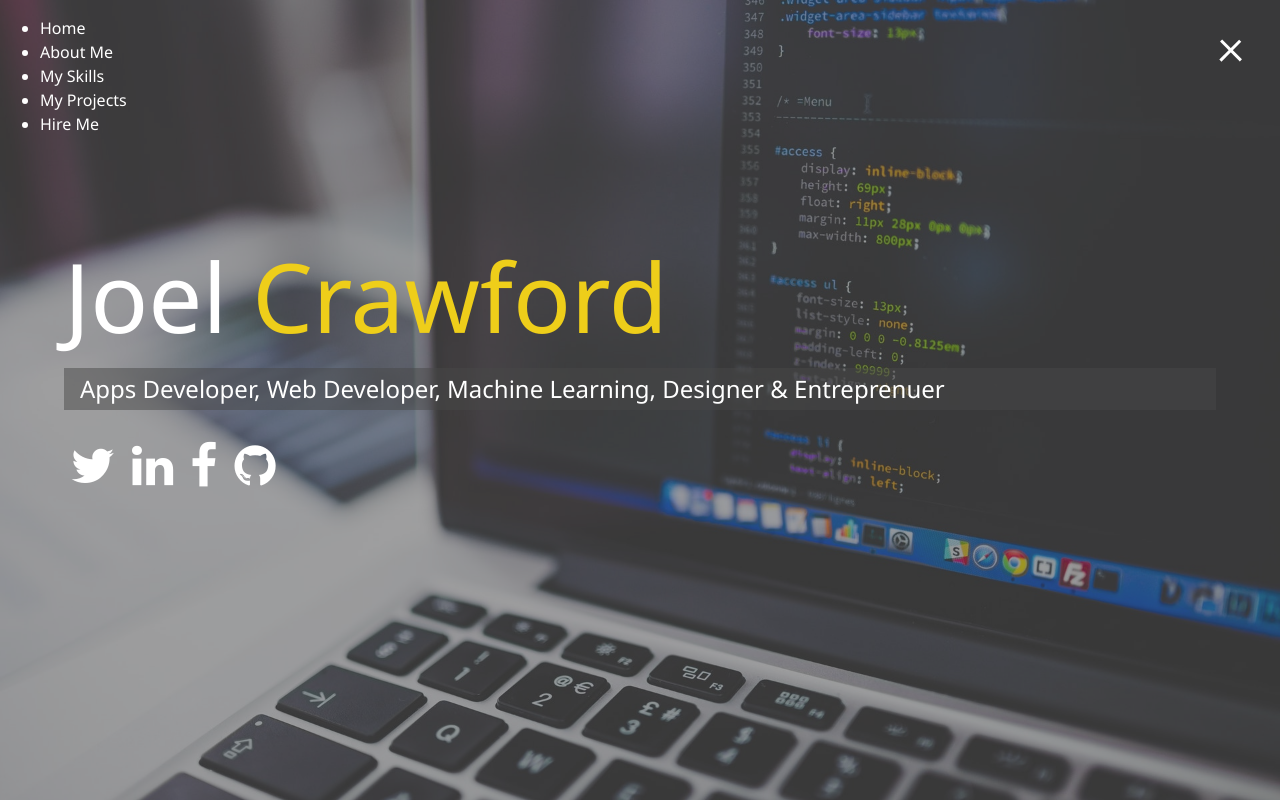
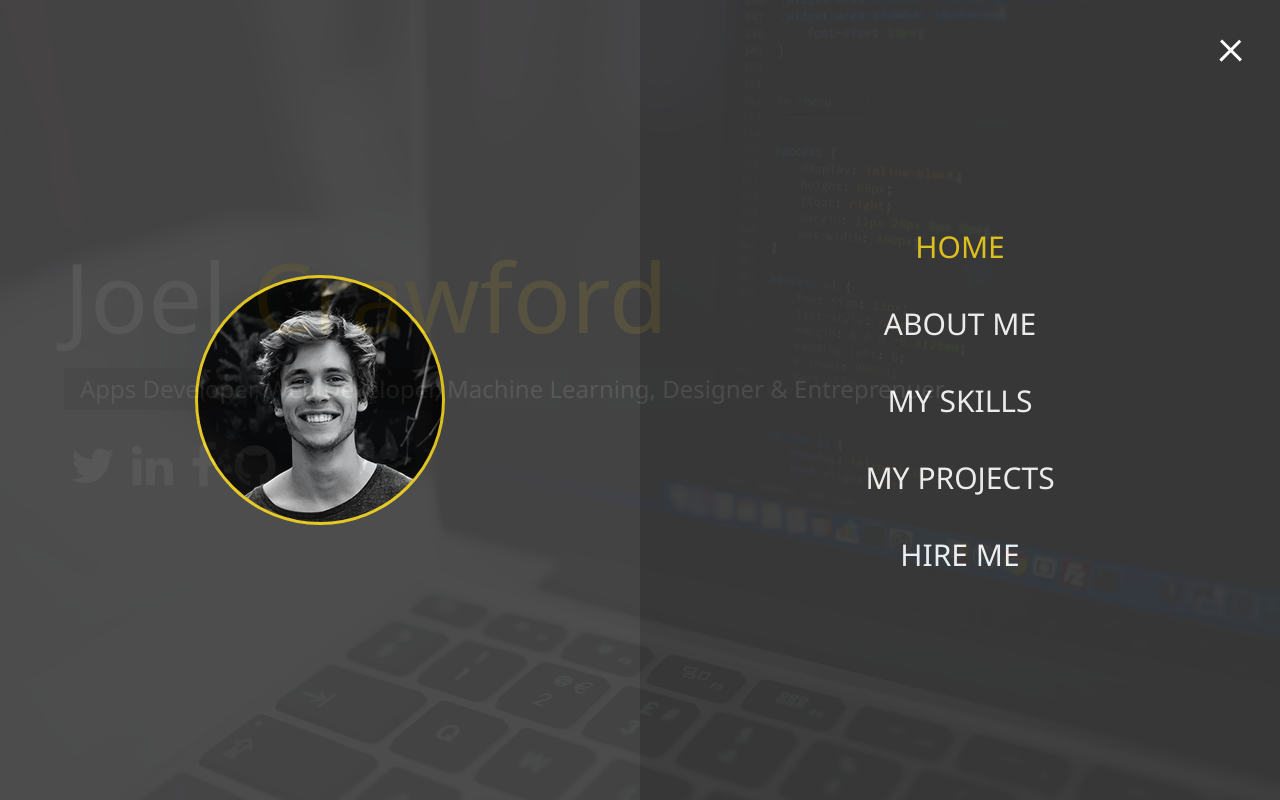
Before and after one commit to Crawford30/crawford_portfolio, a website: page index.html in a window 1280 px wide. Both pictures are taken after a click on the element 1231 px from the left and 47 px from the top of the page. Drawn offline with Linux system fonts and the light colour scheme.

Commit message:
Menu Overlay

```diff
--- a/index.html
+++ b/index.html
@@ -23,7 +23,7 @@
             <div class="portrait"></div>
           </div>
           <ul class="menu-nav">
-            <li class="nav-item">
+            <li class="nav-item current">
               <a href="/" class="nav-link">Home</a>
             </li>
 
--- a/scss/_menu.scss
+++ b/scss/_menu.scss
@@ -44,3 +44,119 @@
     }
   }
 }
+
+//MENU OVELAY
+.menu {
+  position: fixed;
+  top: 0;
+  width: 100%;
+  opacity: 0.9;
+
+  //by default to be hidden
+  visibility: hidden;
+
+  //then we need to add the show class
+  &.show {
+    visibility: visible;
+  }
+  //menu branding, menu-branding, add the menu to branding
+  &-branding,
+  &-nav {
+    display: flex;
+    flex-flow: column wrap;
+    align-items: center;
+    justify-content: center;
+    float: left;
+    width: 50%;
+    height: 100vh;
+    overflow: hidden;
+  }
+
+  &-nav {
+    margin: 0;
+    padding: 0;
+    background: darken($primary-color, 5);
+    list-style: none;
+
+    //to let it come from the top
+    transform: translate3d(0, -100%, 0);
+    @include easeOut;
+
+    //whe  the show class is apllied to the nav
+    &.show {
+      //slide in from top
+      transform: translate3d(0, 0, 0);
+    }
+  }
+
+  //Branding side
+  &-branding {
+    //to target menu-branding
+
+    background: $primary-color;
+
+    //psuh it 100% up
+    transform: translate3d(0, 100%, 0);
+    @include easeOut;
+
+    //we want it to come down
+    &.show {
+      //slide in from bottom
+      transform: translate3d(0, 0, 0);
+    }
+
+    //potrait
+    .portrait {
+      width: 250px;
+      height: 250px;
+      background: url("../img/portrait.jpg");
+      border-radius: 50%;
+      border: solid 3px $secondary-color;
+    }
+  }
+
+  //nav items
+  .nav-item {
+    //we want it to be off the screen until we get show class
+    transform: translate3d(600px, 0, 0); //from left to right
+    @include easeOut;
+
+    //we want it slide in from right when the show class comes
+    &.show {
+      //slide in from bottom
+      transform: translate3d(0, 0, 0);
+    }
+
+    &.current > a {
+      color: $secondary-color;
+    }
+  }
+
+  //stylig link
+  .nav-link {
+    display: inline-block;
+    position: relative;
+    font-size: 30px;
+    text-transform: uppercase;
+    padding: 1rem 0;
+    font-weight: 300;
+    color: #fff;
+    text-decoration: none;
+    @include easeOut;
+
+    //hover color
+    &:hover {
+      color: $secondary-color;
+    }
+  }
+}
+
+//Delay each nav item slide by 0.1s
+
+@for $x from 1 through 5 {
+  //since i have 5 links
+
+  .nav-item:nth-child(#{$x}) {
+    transition-delay: $x * 0.1s;
+  }
+}
```
Also changed, not shown: dist/css/main.css.
